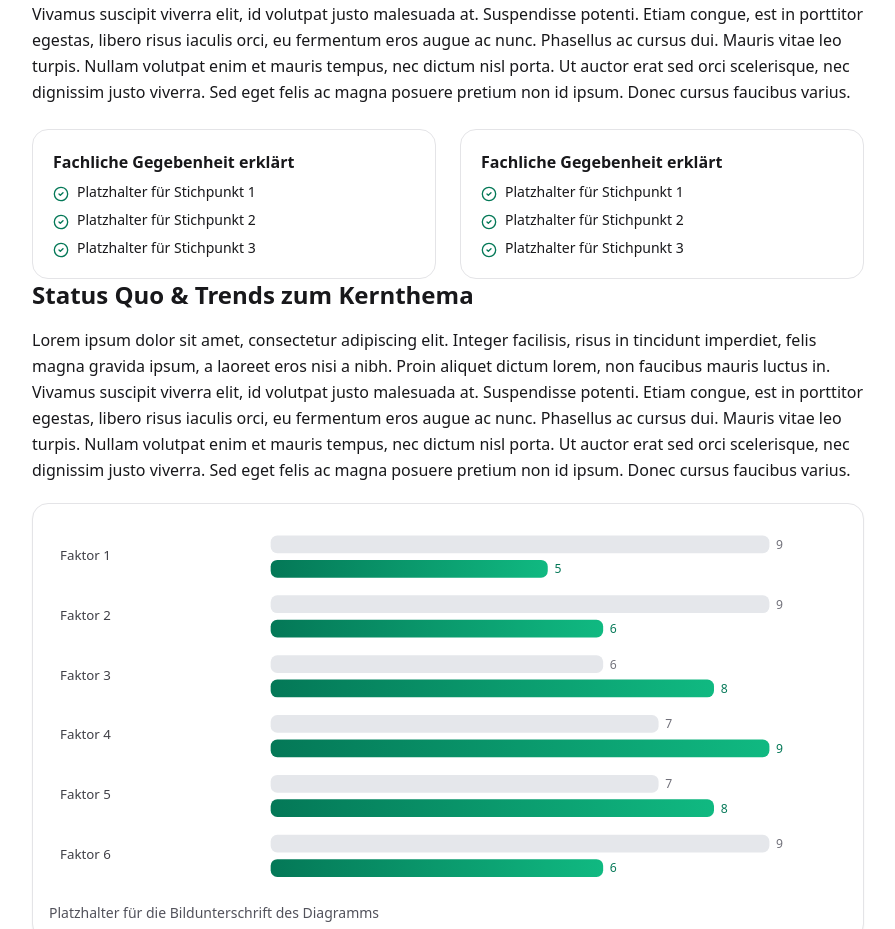
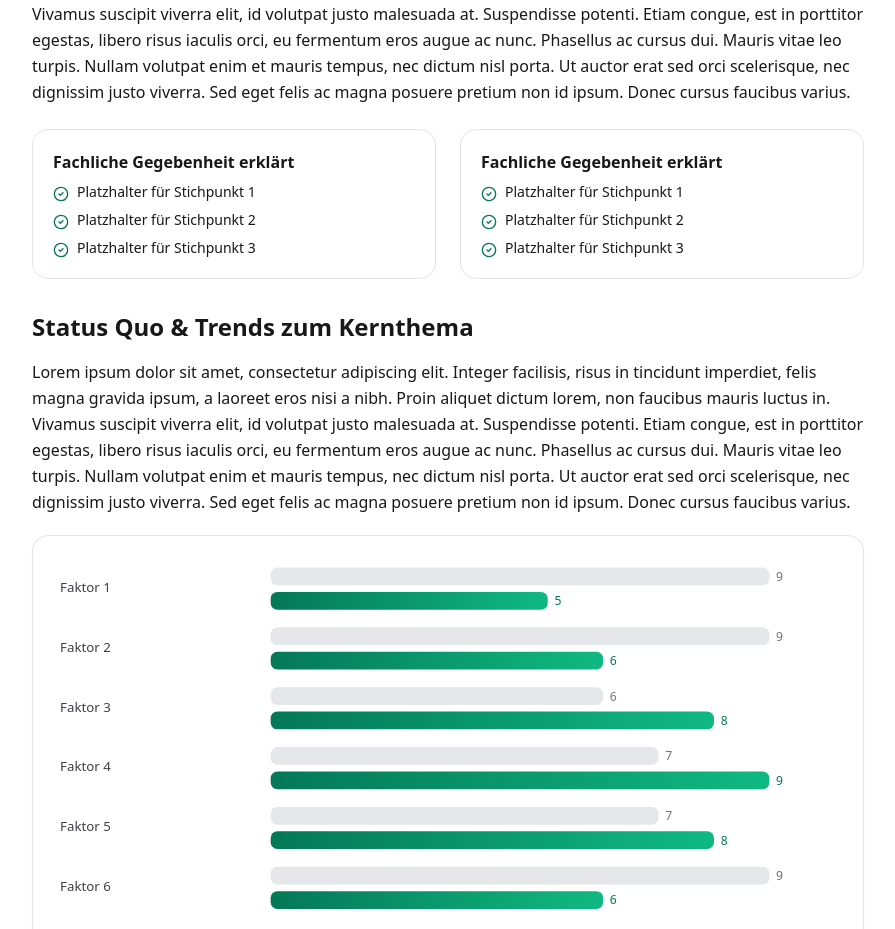
Before and after one commit to lennartnm/findbar_website, a Next.js app: page /blog/platzhalter-design-eins in a window 1280 px wide. Shown: the part 1364-2293 px from the top of the page, without its empty margins (192-1087 px from the left). Built offline with nearby package versions, Linux system fonts and the light colour scheme.

Commit message:
Update page.tsx

```diff
--- a/src/app/blog/platzhalter-design-eins/page.tsx
+++ b/src/app/blog/platzhalter-design-eins/page.tsx
@@ -364,7 +364,7 @@ export default function Article() {
           <p className="mb-6 leading-relaxed">{sections[0].content}</p>
 
           {/* Erklärung von zwei zentralen fachlichen Gegebenheiten */}
-     <div className="grid md:grid-cols-2 gap-6">
+<div className="grid md:grid-cols-2 gap-6 pb-8">
   <div className="rounded-2xl border border-zinc-200 p-5">
     <div className="mb-2">
       <strong>Fachliche Gegebenheit erklärt</strong>
@@ -387,6 +387,7 @@ export default function Article() {
     </ul>
   </div>
 </div>
+
 
 
 
```
